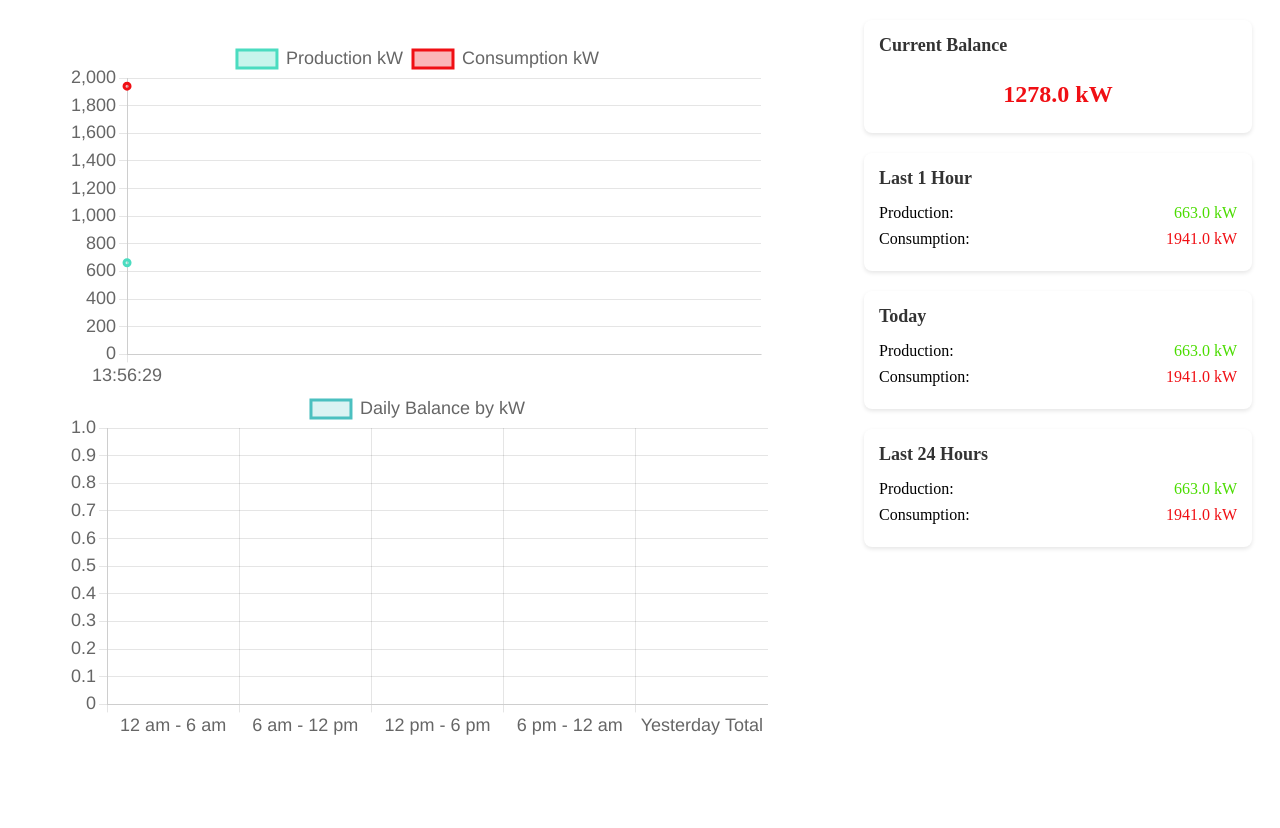
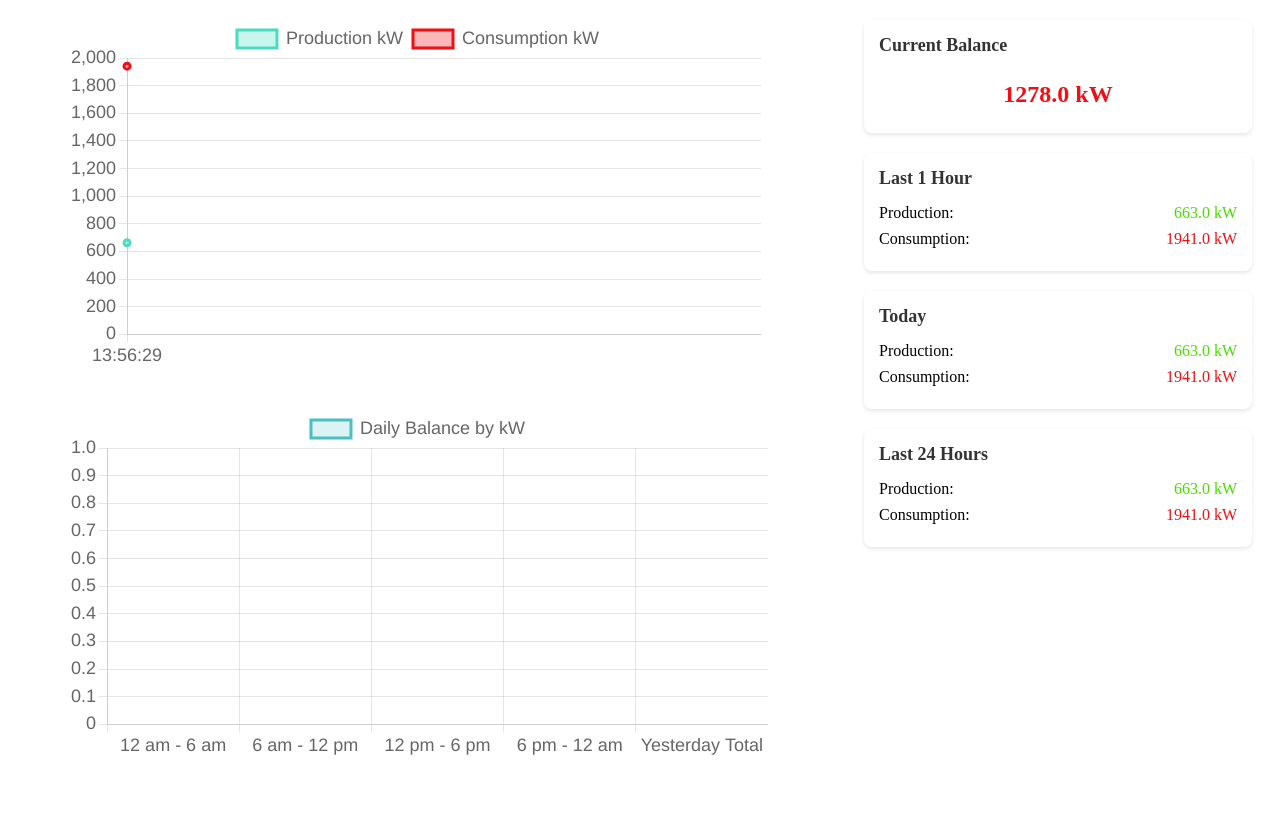
Before and after one commit to samettal/GOENDashboard, a Flask app: page / in a window 1280 px wide. Shown: the part 138-966 px from the top of the page. Before the commit the page ends 873 px from the top, so only its background shows below. Run offline with Flask 3, Linux system fonts and the light colour scheme; data comes from the database, SQL or seed files in the repository.

Commit message:
minor frontend fixes

```diff
--- a/static/css/charts_style.css
+++ b/static/css/charts_style.css
@@ -4,7 +4,10 @@
   flex-direction: column;
   align-items: flex-start; /* left align */
   padding-left: 40px;
-  padding-top: 20px;
+}
+
+.chart-section {
+  margin-bottom: 40px;
 }
 
 .main-container {
--- a/static/js/dashboard.js
+++ b/static/js/dashboard.js
@@ -61,10 +61,10 @@ document.addEventListener('DOMContentLoaded', function () {
     }
   });
 
-// Add this function to format the values (kW or mW)
+// Add this function to format the values (kW or MW)
 function formatPowerValue(value) {
   if (value >= 10000) {
-    return (value / 1000).toFixed(1) + ' mW';
+    return (value / 1000).toFixed(1) + ' MW';
   }
   return value.toFixed(1) + ' kW';
 }
```
